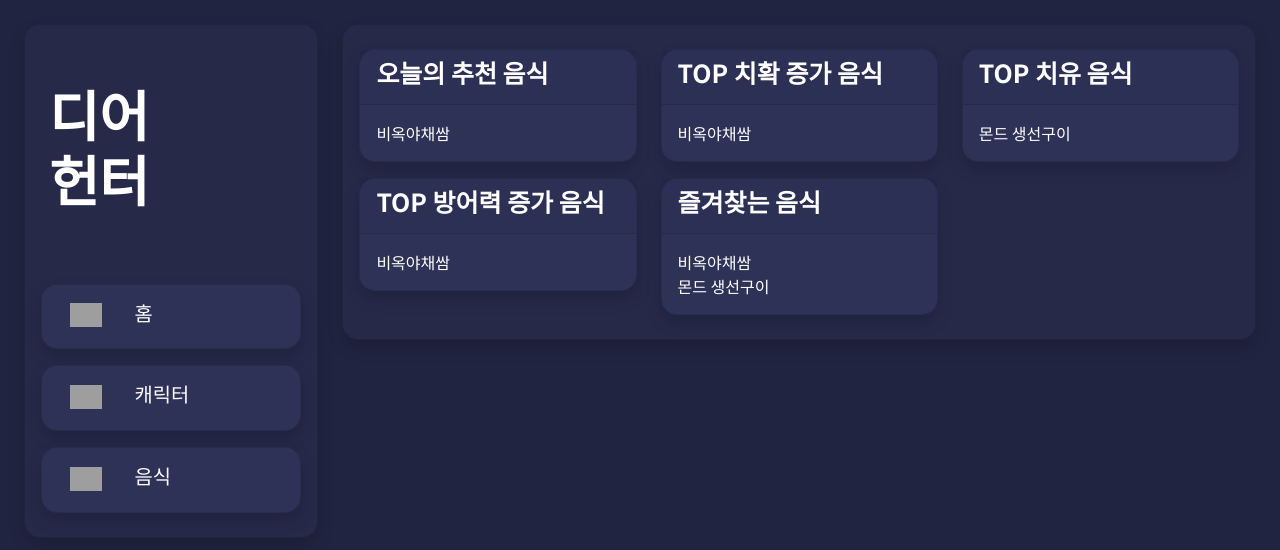
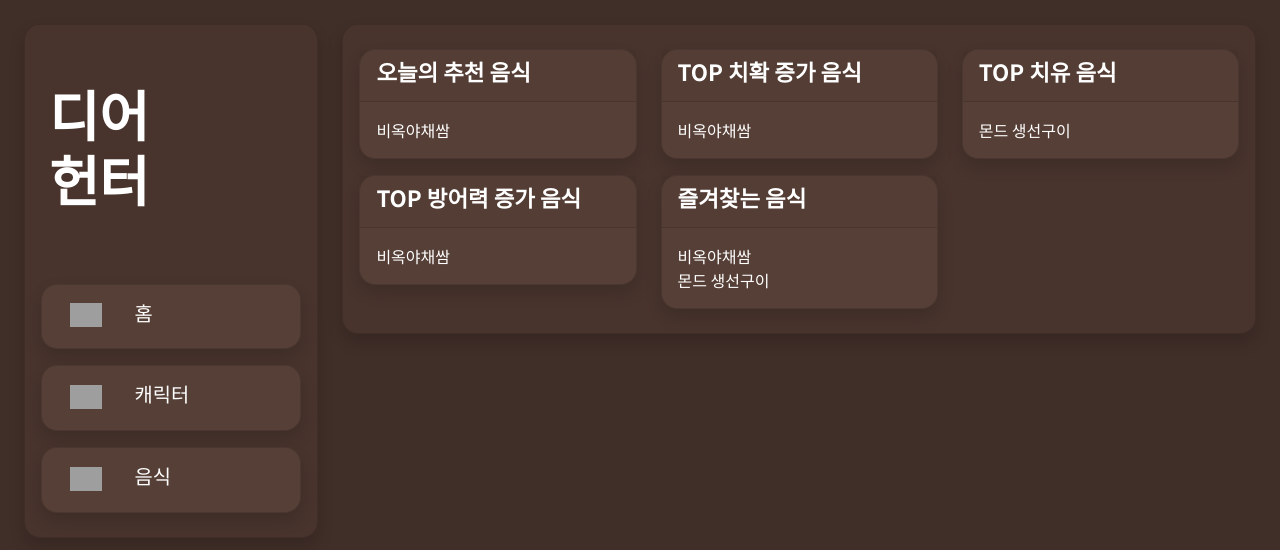
Before and after one commit to W298/Deer-Hunter, a plain HTML site: page index.html in a window 1280 px wide. Drawn offline with nearby package versions, Linux system fonts and the light colour scheme; grey boxes are pictures that could not be loaded.

Commit message:
Adjust hue value of background & font sizes

```diff
--- a/css/style.css
+++ b/css/style.css
@@ -31,15 +31,15 @@ body {
 }
 
 .bg-A {
-	background-color: #212440;
+	background-color: #402e28;
 }
 
 .bg-B {
-	background-color: #262948;
+	background-color: #48342d;
 }
 
 .bg-C {
-	background-color: #2E3257;
+	background-color: #563f36;
 }
 
 
@@ -54,7 +54,7 @@ h2 {
 }
 
 h3 {
-	font-size: calc(1rem + 0.7vw);
+	font-size: calc(1rem + 0.5vw);
 	font-weight: 700;
 }
 
--- a/index.html
+++ b/index.html
@@ -88,8 +88,8 @@
 							<h1>디어 헌터</h1>
 						</div>
 					</div>
-					<div class="col">
-						<div class="card-body">
+					<div class="col d-flex align-items-center">
+						<div class="card-body d-flex flex-row-reverse">
 							<a aria-controls="collapsedMenu"
                 			aria-expanded="false"
                 			class="btn bg-C text-white"
```
